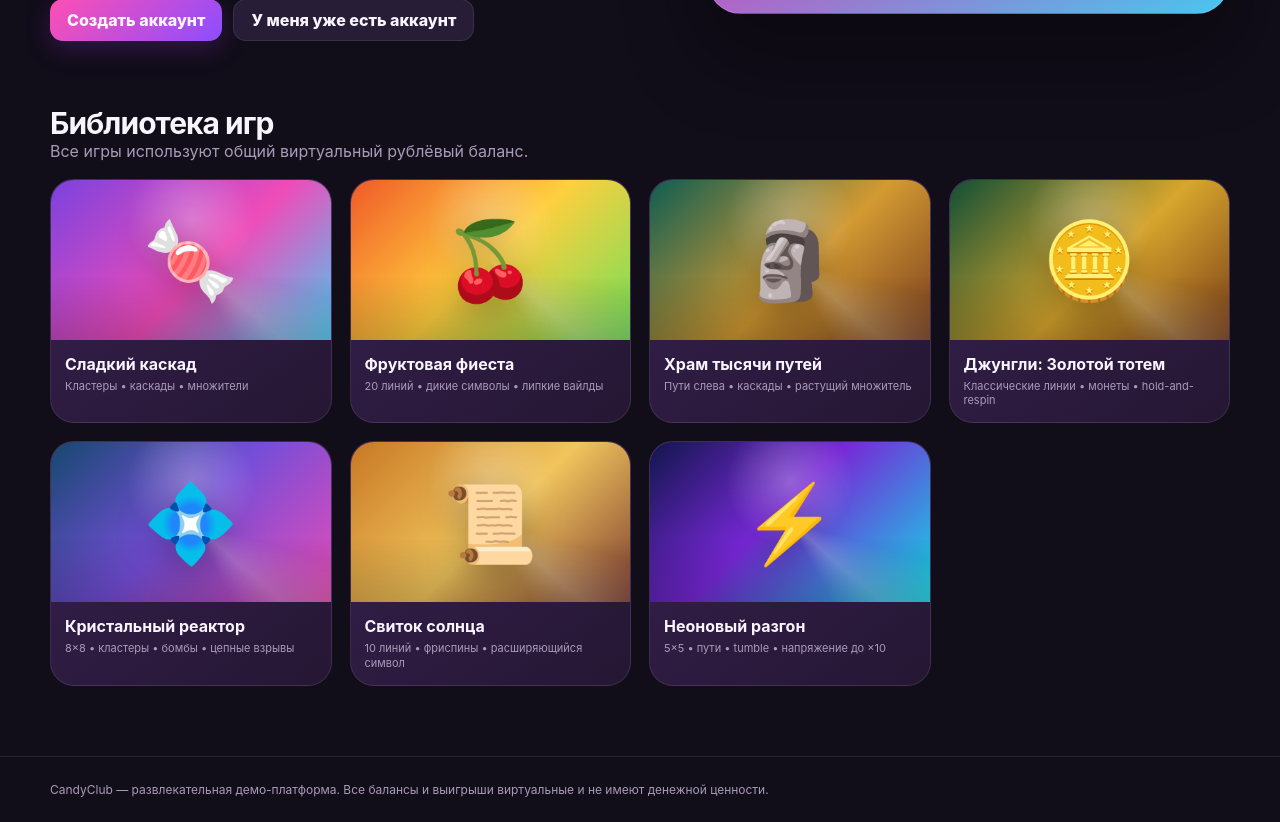
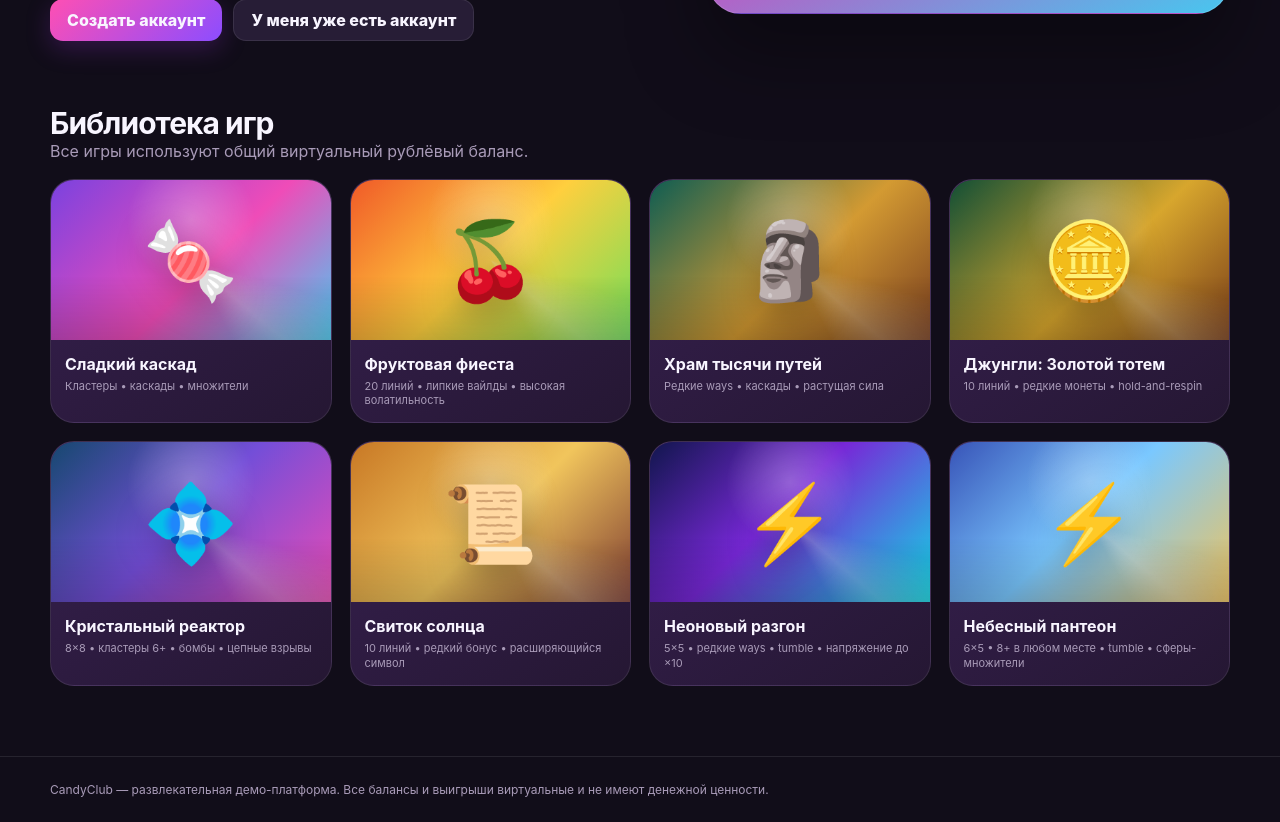
Before and after one commit to vasilev38998/cas, a PHP site: page / in a window 1280 px wide. Shown: the part 572-1394 px from the top of the page. Run offline with PHP 8.4, Linux system fonts and the light colour scheme.

Commit message:
Add volatility labels and Sky Pantheon to game catalog

```diff
--- a/app/game_catalog.php
+++ b/app/game_catalog.php
@@ -4,42 +4,44 @@ declare(strict_types=1);
 function game_catalog(): array {
     return [
         'sweet-cascade' => [
-            'title'=>'Сладкий каскад','subtitle'=>'Кластеры • каскады • множители','route'=>'game.php','theme'=>'candy','icon'=>'🍬','accent'=>'linear-gradient(135deg,#7b42df,#ef4cb8 55%,#4acbf3)','cols'=>7,'rows'=>7,
+            'title'=>'Сладкий каскад','subtitle'=>'Кластеры • каскады • множители','route'=>'game.php','theme'=>'candy','icon'=>'🍬','accent'=>'linear-gradient(135deg,#7b42df,#ef4cb8 55%,#4acbf3)','cols'=>7,'rows'=>7,'volatility'=>'Высокая',
         ],
         'fruit-fiesta' => [
-            'title'=>'Фруктовая фиеста','subtitle'=>'20 линий • дикие символы • липкие вайлды','route'=>'play.php?game=fruit-fiesta','theme'=>'fruit','icon'=>'🍒','accent'=>'linear-gradient(135deg,#f05a28,#ffcf3e 50%,#72df59)','cols'=>5,'rows'=>4,
-            'symbols'=>['cherry'=>['icon'=>'🍒','name'=>'Вишня'],'lemon'=>['icon'=>'🍋','name'=>'Лимон'],'grape'=>['icon'=>'🍇','name'=>'Виноград'],'bell'=>['icon'=>'🔔','name'=>'Колокол'],'seven'=>['icon'=>'7️⃣','name'=>'Семёрка'],'diamond'=>['icon'=>'💎','name'=>'Бриллиант'],'wild'=>['icon'=>'⭐','name'=>'Вайлд'],'scatter'=>['icon'=>'🎁','name'=>'Бонус']],
-            'rules'=>'Выигрыши считаются по 20 линиям слева направо. Вайлд заменяет обычные символы. 3+ бонуса запускают фриспины; во фриспинах выпавшие вайлды становятся липкими до конца серии.'
+            'title'=>'Фруктовая фиеста','subtitle'=>'20 линий • липкие вайлды • высокая волатильность','route'=>'play.php?game=fruit-fiesta','theme'=>'fruit','icon'=>'🍒','accent'=>'linear-gradient(135deg,#f05a28,#ffcf3e 50%,#72df59)','cols'=>5,'rows'=>4,'volatility'=>'Высокая',
+            'symbols'=>['cherry'=>['icon'=>'🍒','name'=>'Вишня'],'lemon'=>['icon'=>'🍋','name'=>'Лимон'],'grape'=>['icon'=>'🍇','name'=>'Виноград'],'bell'=>['icon'=>'🔔','name'=>'Колокол'],'seven'=>['icon'=>'7','name'=>'Семёрка'],'diamond'=>['icon'=>'◆','name'=>'Бриллиант'],'wild'=>['icon'=>'W','name'=>'Вайлд'],'scatter'=>['icon'=>'★','name'=>'Бонус']],
+            'rules'=>'20 линий слева направо. Вайлд теперь заметно реже, поэтому обычные выигрыши встречаются реже. 3+ бонуса запускают фриспины; во фриспинах выпавшие вайлды становятся липкими до конца серии.'
         ],
         'temple-ways' => [
-            'title'=>'Храм тысячи путей','subtitle'=>'Пути слева • каскады • растущий множитель','route'=>'play.php?game=temple-ways','theme'=>'temple','icon'=>'🗿','accent'=>'linear-gradient(135deg,#0f5d52,#d39a32 55%,#7a3f1f)','cols'=>6,'rows'=>5,
-            'symbols'=>['mask'=>['icon'=>'🎭','name'=>'Маска'],'idol'=>['icon'=>'🗿','name'=>'Идол'],'bird'=>['icon'=>'🦜','name'=>'Птица'],'snake'=>['icon'=>'🐍','name'=>'Змея'],'gem'=>['icon'=>'💚','name'=>'Самоцвет'],'torch'=>['icon'=>'🔥','name'=>'Факел'],'wild'=>['icon'=>'🌞','name'=>'Солнце-вайлд'],'scatter'=>['icon'=>'🏺','name'=>'Амфора-бонус']],
-            'rules'=>'Одинаковые символы платят на соседних барабанах, начиная с первого. После выигрыша символы исчезают и запускают каскад. Каждый следующий каскад повышает множитель. Во фриспинах множитель переносится между вращениями.'
+            'title'=>'Храм тысячи путей','subtitle'=>'Редкие ways • каскады • растущая сила','route'=>'play.php?game=temple-ways','theme'=>'temple','icon'=>'🗿','accent'=>'linear-gradient(135deg,#0f5d52,#d39a32 55%,#7a3f1f)','cols'=>6,'rows'=>5,'volatility'=>'Высокая',
+            'symbols'=>['mask'=>['icon'=>'M','name'=>'Ритуальная маска'],'idol'=>['icon'=>'I','name'=>'Каменный идол'],'bird'=>['icon'=>'B','name'=>'Храмовая птица'],'snake'=>['icon'=>'S','name'=>'Змея'],'gem'=>['icon'=>'G','name'=>'Зелёный самоцвет'],'torch'=>['icon'=>'T','name'=>'Факел'],'wild'=>['icon'=>'W','name'=>'Солнце-вайлд'],'scatter'=>['icon'=>'A','name'=>'Амфора-бонус']],
+            'rules'=>'Одинаковые символы платят на соседних барабанах от первого. Wild и scatter реже, а divisor ways увеличен: одиночные мелкие попадания встречаются реже, зато длинная каскадная серия повышает множитель. Во фриспинах сила переносится дальше.'
         ],
         'jungle-hold' => [
-            'title'=>'Джунгли: Золотой тотем','subtitle'=>'Классические линии • монеты • hold-and-respin','route'=>'play.php?game=jungle-hold','theme'=>'jungle','icon'=>'🪙','accent'=>'linear-gradient(135deg,#124f35,#d7a62d 55%,#7b3f19)','cols'=>5,'rows'=>3,
-            'symbols'=>['parrot'=>['icon'=>'🦜','name'=>'Попугай'],'tiger'=>['icon'=>'🐯','name'=>'Тигр'],'leaf'=>['icon'=>'🌿','name'=>'Лист'],'drum'=>['icon'=>'🪘','name'=>'Барабан'],'gem'=>['icon'=>'💎','name'=>'Камень'],'wild'=>['icon'=>'🗿','name'=>'Тотем-вайлд'],'coin'=>['icon'=>'🪙','name'=>'Золотая монета']],
-            'rules'=>'Базовая игра использует линии. 6+ золотых монет запускают 3 респина: монеты фиксируются, новый символ монеты возвращает счётчик респинов к трём. Заполнение всего поля даёт дополнительный бонус.'
+            'title'=>'Джунгли: Золотой тотем','subtitle'=>'10 линий • редкие монеты • hold-and-respin','route'=>'play.php?game=jungle-hold','theme'=>'jungle','icon'=>'🪙','accent'=>'linear-gradient(135deg,#124f35,#d7a62d 55%,#7b3f19)','cols'=>5,'rows'=>3,'volatility'=>'Очень высокая',
+            'symbols'=>['parrot'=>['icon'=>'P','name'=>'Попугай'],'tiger'=>['icon'=>'T','name'=>'Тигр'],'leaf'=>['icon'=>'L','name'=>'Лист'],'drum'=>['icon'=>'D','name'=>'Барабан'],'gem'=>['icon'=>'G','name'=>'Камень джунглей'],'wild'=>['icon'=>'W','name'=>'Тотем-вайлд'],'coin'=>['icon'=>'C','name'=>'Золотая монета']],
+            'rules'=>'10 линий с редким wild. 6+ золотых монет запускают 3 респина: монеты фиксируются, новая монета возвращает счётчик респинов к трём. Монеты и сам бонус теперь встречаются реже, но потенциальная серия стала сильнее.'
         ],
         'crystal-clusters' => [
-            'title'=>'Кристальный реактор','subtitle'=>'8×8 • кластеры • бомбы • цепные взрывы','route'=>'play.php?game=crystal-clusters','theme'=>'crystal','icon'=>'💠','accent'=>'linear-gradient(135deg,#16486f,#744ed8 48%,#e94cb7)','cols'=>8,'rows'=>8,
-            'symbols'=>['ruby'=>['icon'=>'🔴','name'=>'Рубин'],'emerald'=>['icon'=>'🟢','name'=>'Изумруд'],'sapphire'=>['icon'=>'🔵','name'=>'Сапфир'],'amethyst'=>['icon'=>'🟣','name'=>'Аметист'],'sunstone'=>['icon'=>'🟡','name'=>'Солнечный камень'],'bomb'=>['icon'=>'💣','name'=>'Кристальная бомба'],'scatter'=>['icon'=>'⚛️','name'=>'Реактор-бонус']],
-            'rules'=>'Кластеры из 5+ одинаковых кристаллов исчезают. Бомбы рядом с выигрышем взрывают область 3×3 и добавляют бонус к каскаду. 4+ символа реактора дают серию фриспинов с повышенной частотой бомб.'
+            'title'=>'Кристальный реактор','subtitle'=>'8×8 • кластеры 6+ • бомбы • цепные взрывы','route'=>'play.php?game=crystal-clusters','theme'=>'crystal','icon'=>'💠','accent'=>'linear-gradient(135deg,#16486f,#744ed8 48%,#e94cb7)','cols'=>8,'rows'=>8,'volatility'=>'Высокая',
+            'symbols'=>['ruby'=>['icon'=>'R','name'=>'Рубин'],'emerald'=>['icon'=>'E','name'=>'Изумруд'],'sapphire'=>['icon'=>'S','name'=>'Сапфир'],'amethyst'=>['icon'=>'A','name'=>'Аметист'],'sunstone'=>['icon'=>'U','name'=>'Солнечный камень'],'bomb'=>['icon'=>'B','name'=>'Кристальная бомба'],'scatter'=>['icon'=>'X','name'=>'Реактор-бонус']],
+            'rules'=>'Теперь выигрывают кластеры только из 6+ одинаковых кристаллов. Бомбы стали реже: если они соприкасаются с выигрышем, взрывают область 3×3 и могут продолжить каскад. 4+ символа реактора дают фриспины с повышенной частотой бомб.'
         ],
         'sun-scroll' => [
-            'title'=>'Свиток солнца','subtitle'=>'10 линий • фриспины • расширяющийся символ','route'=>'play.php?game=sun-scroll','theme'=>'desert','icon'=>'📜','accent'=>'linear-gradient(135deg,#c87825,#f1c55c 52%,#7f3e32)','cols'=>5,'rows'=>3,
-            'symbols'=>['falcon'=>['icon'=>'🦅','name'=>'Сокол'],'scarab'=>['icon'=>'🪲','name'=>'Скарабей'],'lotus'=>['icon'=>'🪷','name'=>'Лотос'],'ankh'=>['icon'=>'☥','name'=>'Анкх'],'crown'=>['icon'=>'👑','name'=>'Корона'],'wild'=>['icon'=>'☀️','name'=>'Солнце-вайлд'],'scatter'=>['icon'=>'📜','name'=>'Свиток-бонус']],
-            'rules'=>'3+ свитка запускают фриспины и выбирают один обычный символ. Во время бонуса, если выбранный символ появляется на барабане, он расширяется на весь барабан перед подсчётом линий.'
+            'title'=>'Свиток солнца','subtitle'=>'10 линий • редкий бонус • расширяющийся символ','route'=>'play.php?game=sun-scroll','theme'=>'desert','icon'=>'📜','accent'=>'linear-gradient(135deg,#c87825,#f1c55c 52%,#7f3e32)','cols'=>5,'rows'=>3,'volatility'=>'Очень высокая',
+            'symbols'=>['falcon'=>['icon'=>'F','name'=>'Сокол'],'scarab'=>['icon'=>'S','name'=>'Скарабей'],'lotus'=>['icon'=>'L','name'=>'Лотос'],'ankh'=>['icon'=>'A','name'=>'Анкх'],'crown'=>['icon'=>'C','name'=>'Корона'],'wild'=>['icon'=>'W','name'=>'Солнце-вайлд'],'scatter'=>['icon'=>'R','name'=>'Свиток-бонус']],
+            'rules'=>'3+ свитка запускают фриспины и выбирают один обычный символ. Scatter и wild встречаются заметно реже. Во время бонуса выбранный символ расширяется на весь барабан перед подсчётом линий.'
         ],
         'neon-rush' => [
-            'title'=>'Неоновый разгон','subtitle'=>'5×5 • пути • tumble • напряжение до ×10','route'=>'play.php?game=neon-rush','theme'=>'neon','icon'=>'⚡','accent'=>'linear-gradient(135deg,#11164d,#7728d7 45%,#12d9e6)','cols'=>5,'rows'=>5,
-            'symbols'=>['cyan'=>['icon'=>'◆','name'=>'Циан'],'pink'=>['icon'=>'●','name'=>'Розовый импульс'],'lime'=>['icon'=>'▲','name'=>'Лаймовый импульс'],'violet'=>['icon'=>'⬢','name'=>'Фиолетовый импульс'],'orange'=>['icon'=>'■','name'=>'Оранжевый импульс'],'wild'=>['icon'=>'⚡','name'=>'Энерго-вайлд'],'scatter'=>['icon'=>'🔋','name'=>'Батарея-бонус']],
-            'rules'=>'Выигрыши идут по путям слева направо. Каждый tumble увеличивает напряжение и множитель. 3+ батареи запускают фриспины, где напряжение не сбрасывается между вращениями и может достигать ×10.'
+            'title'=>'Неоновый разгон','subtitle'=>'5×5 • редкие ways • tumble • напряжение до ×10','route'=>'play.php?game=neon-rush','theme'=>'neon','icon'=>'⚡','accent'=>'linear-gradient(135deg,#11164d,#7728d7 45%,#12d9e6)','cols'=>5,'rows'=>5,'volatility'=>'Высокая',
+            'symbols'=>['cyan'=>['icon'=>'◆','name'=>'Циан'],'pink'=>['icon'=>'●','name'=>'Розовый импульс'],'lime'=>['icon'=>'▲','name'=>'Лаймовый импульс'],'violet'=>['icon'=>'⬢','name'=>'Фиолетовый импульс'],'orange'=>['icon'=>'■','name'=>'Оранжевый импульс'],'wild'=>['icon'=>'W','name'=>'Энерго-вайлд'],'scatter'=>['icon'=>'B','name'=>'Батарея-бонус']],
+            'rules'=>'Выигрыши идут по путям слева направо, но wild и сами совпадения стали реже. Каждый tumble повышает напряжение. Во фриспинах напряжение не сбрасывается между вращениями и может достигать ×10.'
+        ],
+        'sky-pantheon' => [
+            'title'=>'Небесный пантеон','subtitle'=>'6×5 • 8+ в любом месте • tumble • сферы-множители','route'=>'play.php?game=sky-pantheon','theme'=>'pantheon','icon'=>'⚡','accent'=>'linear-gradient(135deg,#3854b8,#7ac8ff 48%,#f0c45d)','cols'=>6,'rows'=>5,'volatility'=>'Очень высокая',
+            'symbols'=>['laurel'=>['icon'=>'L','name'=>'Лавровый медальон'],'chalice'=>['icon'=>'C','name'=>'Небесная чаша'],'harp'=>['icon'=>'H','name'=>'Золотая арфа'],'ring'=>['icon'=>'R','name'=>'Кольцо неба'],'wing'=>['icon'=>'W','name'=>'Крыло'],'thunder'=>['icon'=>'T','name'=>'Молния'],'scatter'=>['icon'=>'G','name'=>'Врата-бонус']],
+            'rules'=>'Оригинальная tumble-механика: 8+ одинаковых символов платят в любом месте сетки и исчезают. Редкие небесные сферы дают множители ×2–×100 только когда есть выигрыш. 4+ Врат запускают фриспины, где собранные сферы накапливают Небесный заряд между вращениями.'
         ],
     ];
 }
 
-function game_config(string $key): ?array {
-    $all=game_catalog();
-    return $all[$key] ?? null;
-}
+function game_config(string $key): ?array {$all=game_catalog();return $all[$key]??null;}
```
